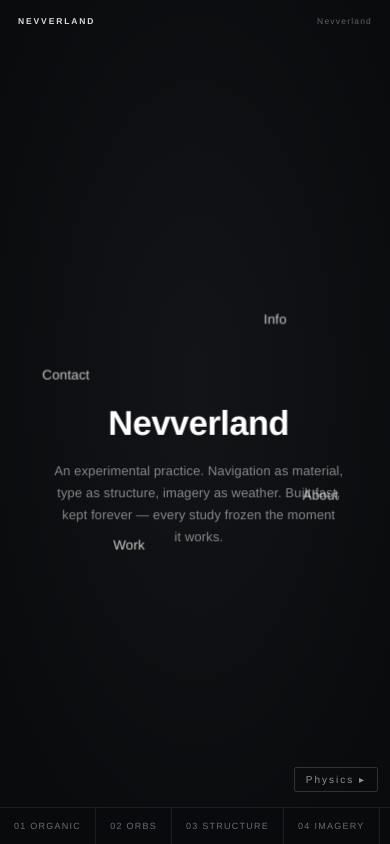
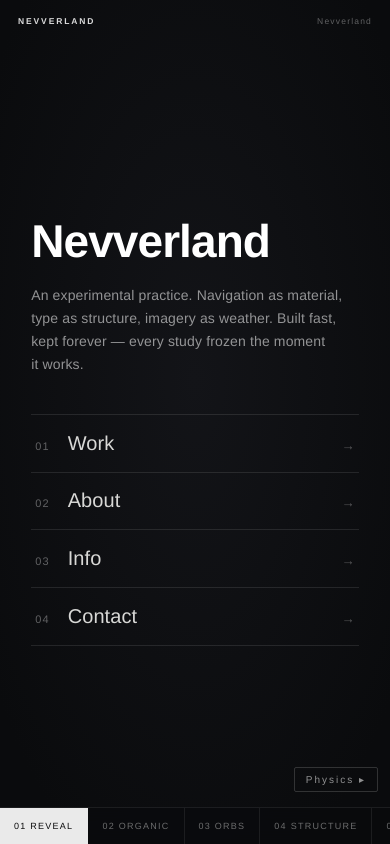
Before and after one commit to nessim-higson/nevverland, a React (Vite) app: page / in a window 390 px wide. Built offline with nearby package versions, Linux system fonts and the light colour scheme; a web font is replaced by a local one.

Commit message:
v23: REVEAL drill-down mode (default) — collapse-on-descend, zero overlap, mobile-legible

```diff
--- a/src/App.jsx
+++ b/src/App.jsx
@@ -3,6 +3,7 @@ import Graph from './Graph'
 import FocusSpace from './FocusSpace'
 import RingsSpace from './RingsSpace'
 import WeightSpace from './WeightSpace'
+import RevealSpace from './RevealSpace'
 import Controls from './Controls'
 import { useSimulation } from './useSimulation'
 import { ancestorsOf } from './layout'
@@ -26,19 +27,20 @@ const INITIAL_FOCUS = NAV.id
 //               blocks riding the focus
 //   imagery   — structure + project stills springing forth in Z space
 const MODES = [
-  { key: 'type', label: '01 ORGANIC' },
-  { key: 'orbs', label: '02 ORBS' },
-  { key: 'structure', label: '03 STRUCTURE' },
-  { key: 'imagery', label: '04 IMAGERY' },
-  { key: 'depth', label: '05 DEPTH' },
-  { key: 'focus', label: '06 FOCAL' },
-  { key: 'rings', label: '07 RINGS' },
-  { key: 'weight', label: '08 WEIGHT' },
+  { key: 'reveal', label: '01 REVEAL' },
+  { key: 'type', label: '02 ORGANIC' },
+  { key: 'orbs', label: '03 ORBS' },
+  { key: 'structure', label: '04 STRUCTURE' },
+  { key: 'imagery', label: '05 IMAGERY' },
+  { key: 'depth', label: '06 DEPTH' },
+  { key: 'focus', label: '07 FOCAL' },
+  { key: 'rings', label: '08 RINGS' },
+  { key: 'weight', label: '09 WEIGHT' },
 ]
 
 export default function App() {
   const [activeId, setActiveId] = useState(INITIAL_FOCUS)
-  const [mode, setMode] = useState('focus')
+  const [mode, setMode] = useState('reveal')
   // bumped by the physics panel — re-kicks the simulation with the
   // freshly tuned parameters
   const [tuneV, setTuneV] = useState(0)
@@ -116,7 +118,15 @@ export default function App() {
       }}
     >
       {dims.width > 0 &&
-        (mode === 'focus' ? (
+        (mode === 'reveal' ? (
+          <RevealSpace
+            byId={sim.byId}
+            activeId={activeId}
+            width={dims.width}
+            height={dims.height}
+            onNavigate={navigate}
+          />
+        ) : mode === 'focus' ? (
           <FocusSpace
             sim={sim}
             activeId={activeId}
--- /dev/null
+++ b/src/RevealSpace.jsx
@@ -0,0 +1,103 @@
+import { useEffect, useState } from 'react'
+import Gallery3D from './Gallery3D'
+import { ancestorsOf } from './layout'
+
+// ─────────────────────────────────────────────────────────────
+// 09 REVEAL — progressive drill-down. The legible paradigm.
+//
+// Only ONE layer is ever on screen: the path behind you (a compact
+// breadcrumb), where you are (the focus), and where you can go (its
+// children, as a clean non-overlapping list). Click a child and the
+// level you were on collapses into the breadcrumb while the next
+// level rises in. No siblings or distant branches clutter the
+// canvas — overlap is structurally impossible. Deterministic flex
+// layout (no physics fighting the type); motion lives in the
+// collapse + staggered reveal between states.
+//
+// A leaf with media opens the WebGL gallery, the breadcrumb + title
+// still readable on top.
+// ─────────────────────────────────────────────────────────────
+
+export default function RevealSpace({ byId, activeId, width, height, onNavigate }) {
+  const [fullI, setFullI] = useState(null)
+  useEffect(() => setFullI(null), [activeId])
+  useEffect(() => {
+    const onKey = (e) => e.key === 'Escape' && (fullI != null ? setFullI(null) : back())
+    window.addEventListener('keydown', onKey)
+    return () => window.removeEventListener('keydown', onKey)
+  })
+
+  const active = byId.get(activeId)
+  const trail = ancestorsOf(activeId, byId).reverse().map((id) => byId.get(id)) // root … parent
+  const children = active.childIds.map((id) => byId.get(id))
+  const isLeaf = children.length === 0
+  const media = isLeaf && active.media ? active.media : null
+  const parentId = active.parentId
+
+  const back = () => parentId && onNavigate(byId.get(parentId))
+
+  return (
+    <div className="reveal">
+      {/* a leaf's media plays full-bleed behind the readable header */}
+      {media && (
+        <Gallery3D
+          key={`gl-${activeId}`}
+          media={media}
+          startIndex={fullI ?? 0}
+          width={width}
+          height={height ?? window.innerHeight}
+          onIndex={setFullI}
+        />
+      )}
+
+      <div className={`revealCol ${media ? 'overMedia' : ''}`}>
+        {/* breadcrumb — the collapsed layers behind you, each tappable */}
+        <nav className="crumbs" key={`cr-${activeId}`}>
+          {trail.map((n, i) => (
+            <span key={n.id} className="crumbItem" style={{ animationDelay: `${i * 50}ms` }}>
+              <button onClick={() => onNavigate(n)}>{n.label}</button>
+              <i>/</i>
+            </span>
+          ))}
+        </nav>
+
+        {/* where you are — click the title to step back up */}
+        <button
+          className="revealTitle"
+          onClick={back}
+          disabled={!parentId}
+          style={{ cursor: parentId ? 'pointer' : 'default' }}
+        >
+          {active.label}
+        </button>
+
+        {active.copy && (
+          <p className="revealCopy" key={`copy-${activeId}`}>
+            {active.copy}
+          </p>
+        )}
+
+        {/* where you can go — a clean, staggered, non-overlapping list */}
+        {!isLeaf && (
+          <ul className="revealList" key={`list-${activeId}`}>
+            {children.map((c, i) => (
+              <li key={c.id} style={{ animationDelay: `${120 + i * 70}ms` }}>
+                <button onClick={() => onNavigate(c)}>
+                  <span className="idx">{String(i + 1).padStart(2, '0')}</span>
+                  <span className="lbl">{c.label}</span>
+                  {c.media && <span className="tag">work</span>}
+                  <span className="arrow">→</span>
+                </button>
+              </li>
+            ))}
+          </ul>
+        )}
+
+        {/* a leaf with no media still confirms where you are */}
+        {isLeaf && !media && active.copy == null && (
+          <p className="revealCopy">—</p>
+        )}
+      </div>
+    </div>
+  )
+}
--- a/src/index.css
+++ b/src/index.css
@@ -104,6 +104,192 @@ body {
   50% {
     opacity: 0.1;
     transform: scale(1.12);
+  }
+}
+
+/* ── REVEAL: progressive drill-down, one clean layer at a time ─ */
+
+.reveal {
+  position: absolute;
+  inset: 0;
+  z-index: 1;
+  overflow: hidden;
+}
+
+.revealCol {
+  position: absolute;
+  inset: 0;
+  display: flex;
+  flex-direction: column;
+  justify-content: center;
+  padding: 0 clamp(28px, 8vw, 150px);
+  pointer-events: none;
+}
+
+.revealCol > * {
+  pointer-events: auto;
+}
+
+/* breadcrumb — the collapsed layers behind you */
+.crumbs {
+  display: flex;
+  flex-wrap: wrap;
+  align-items: center;
+  margin-bottom: 22px;
+  font-family: var(--font-body);
+  font-size: 11px;
+  letter-spacing: 0.16em;
+  text-transform: uppercase;
+}
+
+.crumbItem {
+  display: inline-flex;
+  align-items: center;
+  animation: revealUp 0.5s cubic-bezier(0.16, 1, 0.3, 1) both;
+}
+
+.crumbs button {
+  background: none;
+  border: none;
+  font: inherit;
+  letter-spacing: inherit;
+  text-transform: inherit;
+  color: rgba(255, 255, 255, 0.45);
+  padding: 4px 0;
+  cursor: pointer;
+  transition: color 0.25s ease;
+}
+
+.crumbs button:hover {
+  color: #fff;
+}
+
+.crumbs i {
+  margin: 0 10px;
+  color: rgba(255, 255, 255, 0.22);
+  font-style: normal;
+}
+
+/* where you are */
+.revealTitle {
+  background: none;
+  border: none;
+  padding: 0;
+  text-align: left;
+  font-family: var(--font-display);
+  font-weight: 700;
+  letter-spacing: -0.02em;
+  line-height: 0.95;
+  color: #fff;
+  font-size: clamp(46px, 9vw, 108px);
+  animation: revealRise 0.7s cubic-bezier(0.16, 1, 0.3, 1) both;
+}
+
+.revealCopy {
+  margin-top: 20px;
+  max-width: min(46ch, 84vw);
+  font-family: var(--font-body);
+  font-size: 14px;
+  line-height: 23px;
+  letter-spacing: 0.01em;
+  text-wrap: pretty;
+  color: rgba(255, 255, 255, 0.55);
+  animation: revealUp 0.7s cubic-bezier(0.16, 1, 0.3, 1) 0.1s both;
+}
+
+/* where you can go */
+.revealList {
+  list-style: none;
+  margin: 38px 0 0;
+  padding: 0;
+  max-width: min(560px, 88vw);
+}
+
+.revealList li {
+  border-top: 1px solid rgba(255, 255, 255, 0.1);
+  animation: revealUp 0.6s cubic-bezier(0.16, 1, 0.3, 1) both;
+}
+
+.revealList li:last-child {
+  border-bottom: 1px solid rgba(255, 255, 255, 0.1);
+}
+
+.revealList button {
+  display: flex;
+  align-items: baseline;
+  gap: 18px;
+  width: 100%;
+  background: none;
+  border: none;
+  font-family: var(--font-display);
+  color: #d8d8d6;
+  padding: clamp(13px, 2vh, 20px) 4px;
+  cursor: pointer;
+  text-align: left;
+  transition: color 0.25s ease, padding-left 0.35s cubic-bezier(0.16, 1, 0.3, 1);
+}
+
+.revealList button:hover {
+  color: #fff;
+  padding-left: 16px;
+}
+
+.revealList .idx {
+  font-family: var(--font-body);
+  font-size: 11px;
+  letter-spacing: 0.1em;
+  color: rgba(255, 255, 255, 0.35);
+  font-variant-numeric: tabular-nums;
+  flex: 0 0 auto;
+}
+
+.revealList .lbl {
+  font-size: clamp(20px, 3.4vw, 30px);
+  letter-spacing: 0.005em;
+  flex: 1 1 auto;
+}
+
+.revealList .tag {
+  font-family: var(--font-body);
+  font-size: 8.5px;
+  letter-spacing: 0.22em;
+  text-transform: uppercase;
+  color: rgba(255, 255, 255, 0.3);
+  border: 1px solid rgba(255, 255, 255, 0.18);
+  border-radius: 2px;
+  padding: 3px 6px;
+  flex: 0 0 auto;
+  align-self: center;
+}
+
+.revealList .arrow {
+  font-family: var(--font-body);
+  color: rgba(255, 255, 255, 0.3);
+  flex: 0 0 auto;
+  transition: transform 0.35s cubic-bezier(0.16, 1, 0.3, 1), color 0.25s ease;
+}
+
+.revealList button:hover .arrow {
+  color: #fff;
+  transform: translateX(6px);
+}
+
+/* over a leaf's media, the header sits top-left and reads on the film */
+.revealCol.overMedia {
+  justify-content: flex-start;
+  padding-top: clamp(72px, 16vh, 160px);
+}
+
+.revealCol.overMedia .revealTitle,
+.revealCol.overMedia .crumbs button,
+.revealCol.overMedia .revealCopy {
+  text-shadow: 0 1px 22px rgba(0, 0, 0, 0.85), 0 0 4px rgba(0, 0, 0, 0.6);
+}
+
+@keyframes revealRise {
+  from {
+    opacity: 0;
+    transform: translateY(22px);
   }
 }
 
```
